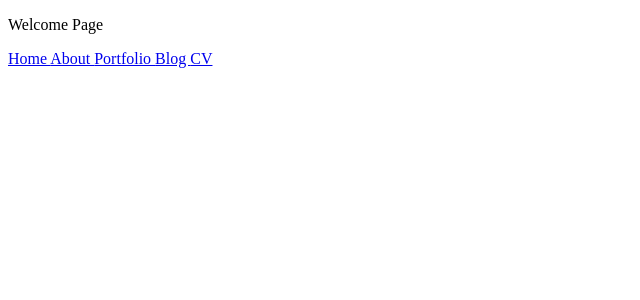
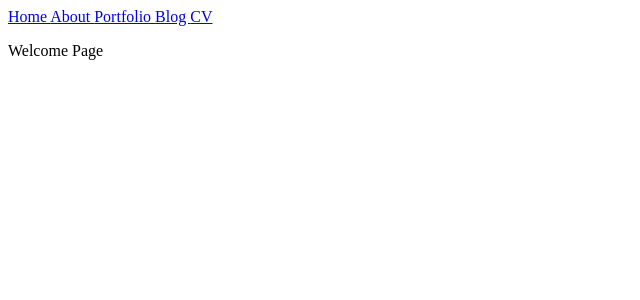
Before and after one commit to alernerdev/portfolio-nextjs, a Next.js app: page / in a window 1280 px wide. Shown: the top 300 px of the page, without its empty margins (0-640 px from the left). Built offline with nearby package versions, Linux system fonts and the light colour scheme.

Commit message:
added Header component

```diff
--- /dev/null
+++ b/components/shared/Header.js
@@ -0,0 +1,30 @@
+import React from 'react';
+import Link from 'next/link';
+
+
+class Header extends React.Component {
+
+    render() {
+        return (
+            <React.Fragment>
+                <Link href='/'>
+                    <a> Home </a>
+                </Link>
+                <Link href='/about'>
+                    <a> About </a>
+                </Link>
+                <Link href='/portfolios'>
+                    <a> Portfolio </a>
+                </Link>
+                <Link href='/blogs'>
+                    <a> Blog </a>
+                </Link>
+                <Link href='/cv'>
+                    <a> CV </a>
+                </Link>
+            </React.Fragment>
+        );
+    }
+}
+
+export default Header;
--- a/pages/about.js
+++ b/pages/about.js
@@ -1,10 +1,12 @@
 import React from 'react';
+import Header from '../components/shared/Header';
 
 class About extends React.Component {
 
     render() {
         return (
             <div>
+                <Header />
                 <p>About Page</p>
             </div>
         )
--- a/pages/blogs.js
+++ b/pages/blogs.js
@@ -1,10 +1,12 @@
 import React from 'react';
+import Header from '../components/shared/Header';
 
 class Blogs extends React.Component {
 
     render() {
         return (
             <div>
+                <Header />
                 <p>Blogs Page</p>
             </div>
         )
--- a/pages/cv.js
+++ b/pages/cv.js
@@ -1,10 +1,12 @@
 import React from 'react';
+import Header from '../components/shared/Header';
 
 class CV extends React.Component {
 
     render() {
         return (
             <div>
+                <Header />
                 <p>CV Page</p>
             </div>
         )
--- a/pages/index.js
+++ b/pages/index.js
@@ -1,16 +1,14 @@
 import React from 'react';
+
+import Header from '../components/shared/Header';
 
 class Index extends React.Component {
 
     render() {
         return (
             <React.Fragment>
+                <Header />
                 <p>Welcome Page</p>
-                <a href='/'> Home </a>
-                <a href='/about'> About </a>
-                <a href='/portfolios'> Portfolio </a>
-                <a href='/blogs'> Blog </a>
-                <a href='/cv'> CV </a>
             </React.Fragment>
         )
     }
--- a/pages/portfolios.js
+++ b/pages/portfolios.js
@@ -1,10 +1,13 @@
 import React from 'react';
+import Header from '../components/shared/Header';
+
 
 class Portfolios extends React.Component {
 
     render() {
         return (
             <div>
+                <Header />
                 <p>Portfolios Page</p>
             </div>
         )
```
